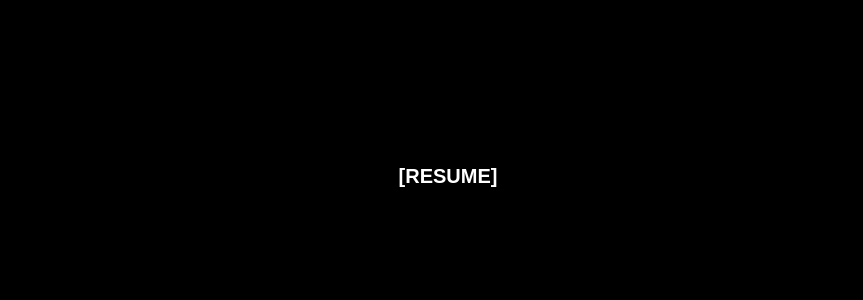
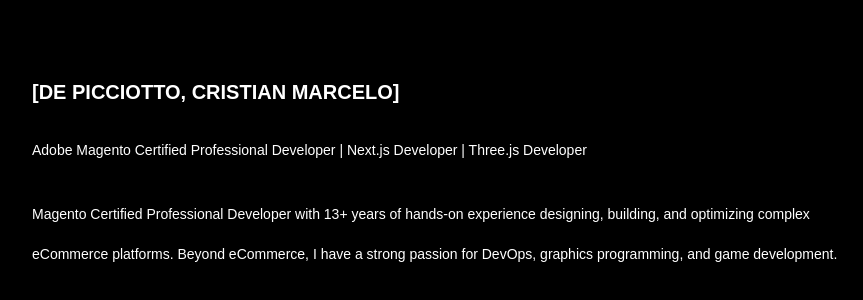
Before and after one commit to d3p1/me, a Next.js app: page /resume in a window 1280 px wide. Shown: the part 224-524 px from the top of the page, without its empty margins (192-1055 px from the left). Built offline with nearby package versions, Linux system fonts and the light colour scheme; a web font is replaced by a local one.

Commit message:
fix: move resume to section group to inherit layout structure [#1]

```diff
--- a/src/app/resume/_etc/certifications.ts
+++ b/src/app/(section)/resume/_etc/certifications.ts
@@ -2,7 +2,7 @@
  * @description Certifications
  * @author      C. M. de Picciotto <d3p1@d3p1.dev> (https://d3p1.dev/)
  */
-import type {Certification} from '@/app/resume/_types/index.ts'
+import type {Certification} from '@/app/(section)/resume/_types'
 
 export const certifications: Certification[] = [
   {
--- a/src/app/resume/_etc/experiences.ts
+++ b/src/app/(section)/resume/_etc/experiences.ts
@@ -2,7 +2,7 @@
  * @description Experiences
  * @author      C. M. de Picciotto <d3p1@d3p1.dev> (https://d3p1.dev/)
  */
-import type {Experience} from '@/app/resume/_types'
+import type {Experience} from '@/app/(section)/resume/_types'
 
 export const experiences: Experience[] = [
   {
--- a/src/app/resume/_etc/projects.ts
+++ b/src/app/(section)/resume/_etc/projects.ts
@@ -2,7 +2,7 @@
  * @description Projects
  * @author      C. M. de Picciotto <d3p1@d3p1.dev> (https://d3p1.dev/)
  */
-import type {Project} from '@/app/resume/_types'
+import type {Project} from '@/app/(section)/resume/_types'
 
 export const projects: Project[] = [
   {
--- /dev/null
+++ b/src/app/(section)/resume/page.tsx
@@ -0,0 +1,27 @@
+/**
+ * @description Resume
+ * @author      C. M. de Picciotto <d3p1@d3p1.dev> (https://d3p1.dev/)
+ */
+import {experiences} from '@/app/(section)/resume/_etc/experiences'
+import {projects} from '@/app/(section)/resume/_etc/projects'
+import {certifications} from '@/app/(section)/resume/_etc/certifications'
+
+export default function Page() {
+  return (
+    <>
+      <h1>de Picciotto, Cristian Marcelo</h1>
+
+      <p>
+        Adobe Magento Certified Professional Developer | Next.js Developer |
+        Three.js Developer
+      </p>
+
+      <p>
+        Magento Certified Professional Developer with 13+ years of hands-on
+        experience designing, building, and optimizing complex eCommerce
+        platforms. Beyond eCommerce, I have a strong passion for DevOps,
+        graphics programming, and game development.
+      </p>
+    </>
+  )
+}
--- a/src/app/resume/page.tsx
+++ /dev/null
@@ -1,7 +0,0 @@
-/**
- * @description Resume
- * @author      C. M. de Picciotto <d3p1@d3p1.dev> (https://d3p1.dev/)
- */
-export default function Page() {
-  return <h2>Resume</h2>
-}
```
Also changed, not shown: src/app/(section)/resume/_types/index.ts (renamed from src/app/resume/_types/index.ts).
